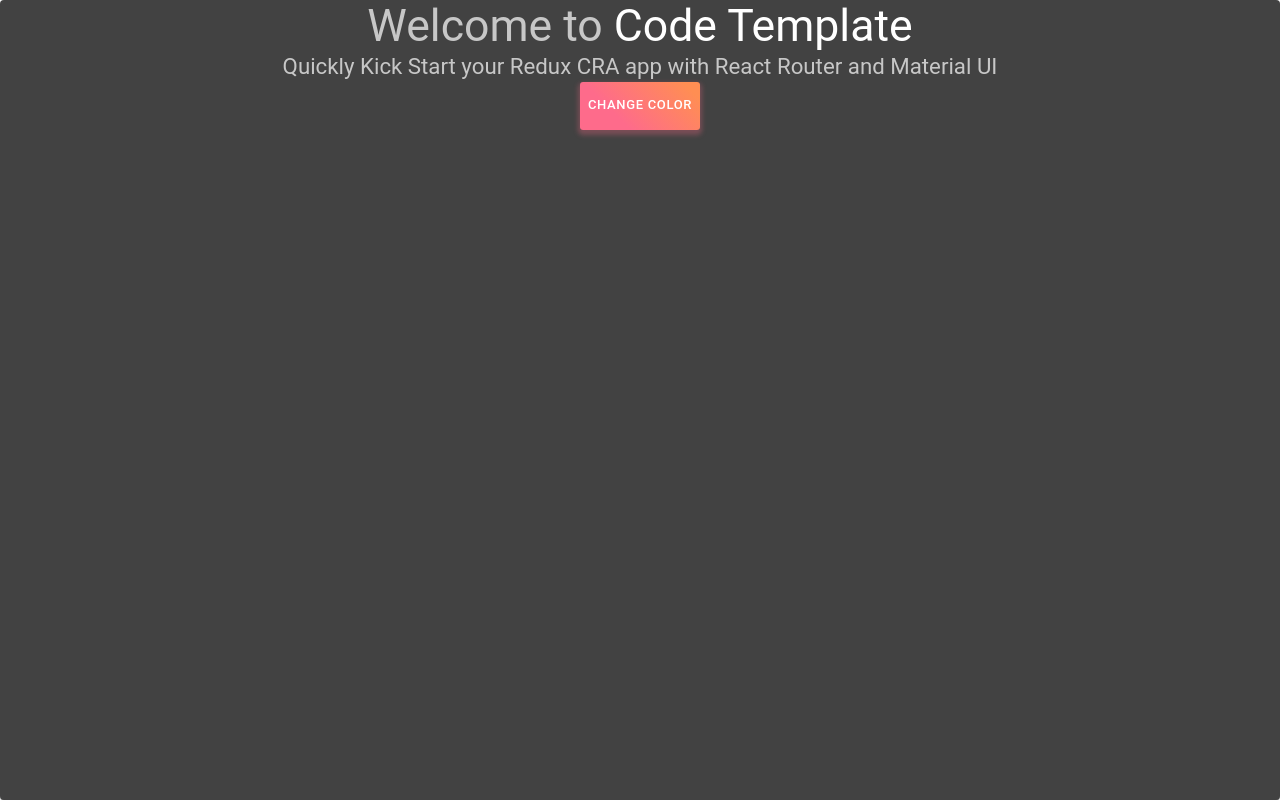
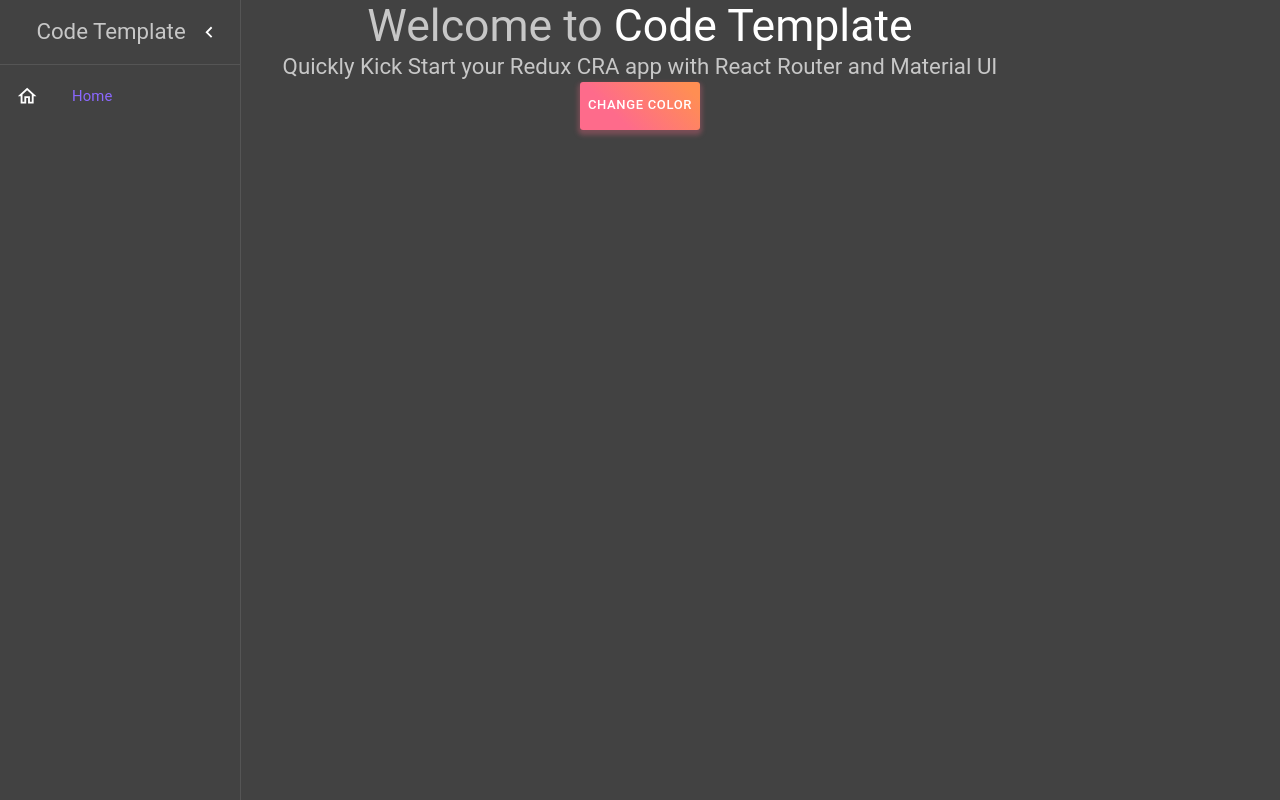
Before and after one commit to Shubham567/CRA-MUI-Redux, a React (Create React App) app: page / in a window 1280 px wide. Built offline with nearby package versions, Linux system fonts and the light colour scheme.

Commit message:
Added left sidebar for routes

```diff
--- a/src/App.js
+++ b/src/App.js
@@ -1,25 +1,145 @@
 // import './App.css';
-import { useEffect } from "react";
-import {BrowserRouter, Switch, Route} from "react-router-dom";
+import { useEffect, useState } from "react";
+import {BrowserRouter, Switch, Route, Link} from "react-router-dom";
 import routes from './routes';
 import {useSelector} from 'react-redux';
+import { Grid, Drawer, IconButton, Divider, List, ListItem, ListItemText, ListItemIcon, makeStyles, useTheme, Link as MUILink, Typography } from "@material-ui/core";
+import ChevronLeftIcon from '@material-ui/icons/ChevronLeft';
+import ChevronRightIcon from '@material-ui/icons/ChevronRight';
+import {APP_DETAILS} from "./defs/appDetails";
+import clsx from "clsx";
+
+const drawerWidth = 240;
+const useStyles = makeStyles((theme) => ({
+  root: {
+    display: 'flex',
+  },
+  appBar: {
+    transition: theme.transitions.create(['margin', 'width'], {
+      easing: theme.transitions.easing.sharp,
+      duration: theme.transitions.duration.leavingScreen,
+    }),
+  },
+  appBarShift: {
+    width: `calc(100% - ${drawerWidth}px)`,
+    marginLeft: drawerWidth,
+    transition: theme.transitions.create(['margin', 'width'], {
+      easing: theme.transitions.easing.easeOut,
+      duration: theme.transitions.duration.enteringScreen,
+    }),
+  },
+  menuButton: {
+    marginRight: theme.spacing(2),
+  },
+  hide: {
+    display: 'none',
+  },
+  drawer: {
+    width: drawerWidth,
+    flexShrink: 0,
+  },
+  drawerPaper: {
+    width: drawerWidth,
+  },
+  drawerHeader: {
+    display: 'flex',
+    alignItems: 'center',
+    padding: theme.spacing(0, 1),
+    // necessary for content to be below app bar
+    ...theme.mixins.toolbar,
+    justifyContent: 'flex-end',
+  },
+  content: {
+    flexGrow: 1,
+    transition: theme.transitions.create('margin', {
+      easing: theme.transitions.easing.sharp,
+      duration: theme.transitions.duration.leavingScreen,
+    }),
+    marginLeft: -drawerWidth,
+  },
+  contentShift: {
+    transition: theme.transitions.create('margin', {
+      easing: theme.transitions.easing.easeOut,
+      duration: theme.transitions.duration.enteringScreen,
+    }),
+    marginLeft: 0,
+  },
+}));
 
 function App() {
 
   const appDetails = useSelector(state => state.AppReducer);
+
+  const classes = useStyles();
+
+  const theme = useTheme();
+  const [openMenu, setOpenMenu] = useState(true);
+
+  const handleDrawerOpen = () => {
+    setOpenMenu(true);
+  }
+  const handleDrawerClose = () => {
+    setOpenMenu(false);
+  }
 
   useEffect(() => {
     document.title = appDetails.pageTitle;
     document.querySelector('meta[name="description"]')?.setAttribute("content",appDetails.description);
   }, [appDetails])
 
+  useEffect(() => {
+    window.drawerClose =  handleDrawerClose;
+    window.drawerOpen = handleDrawerOpen;
+    return () => {
+      window.drawerClose =  undefined;
+      window.drawerOpen = undefined;
+    }
+  }, [setOpenMenu]);
+
   return (
     <BrowserRouter>
-      <Switch>
-        {
-          routes.map(route => <Route path={route.pathname} {...route.props} key={route.pathname}>{route.component}</Route>)
-        }
-      </Switch>
+          <Drawer
+            className={classes.drawer}
+            variant="persistent"
+            anchor="left"
+            open={openMenu}
+            classes={{
+              paper: classes.drawerPaper,
+            }}
+          >
+            <div className={classes.drawerHeader}>
+              <Typography variant="h5">
+                {APP_DETAILS.name}
+              </Typography>
+              <IconButton onClick={handleDrawerClose}>
+                {theme.direction === 'ltr' ? <ChevronLeftIcon /> : <ChevronRightIcon />}
+              </IconButton>
+            </div>
+            <Divider />
+            <List>
+              {routes.map((route) => (
+                  <MUILink to={route.href} key={route.href}>
+                    <ListItem button>
+                      <ListItemIcon>{route.icon}</ListItemIcon>
+                      <ListItemText primary={route.name} />
+                    </ListItem>
+                  </MUILink>
+              ))}
+            </List>
+
+          </Drawer>
+
+        <main
+        className={clsx(classes.content, {
+          [classes.contentShift]: openMenu,
+        })}
+      >
+            <Switch>
+              {
+                routes.map(route => <Route path={route.pathname} {...route.props} key={route.pathname}>{route.component}</Route>)
+              }
+            </Switch>
+      </main>
     </BrowserRouter>
   );
 }
--- a/src/lib/layouts/Page.js
+++ b/src/lib/layouts/Page.js
@@ -5,6 +5,7 @@ import React from 'react'
 const useStyles = makeStyles(() => ({
     root: {
         minHeight: "100vh",
+        borderRadius: 0
     }
 }))
 
--- a/src/routes.js
+++ b/src/routes.js
@@ -1,7 +1,8 @@
+import { HomeOutlined } from "@material-ui/icons";
 import Home from "./pages/Home";
 
 const routes = [
-    {pathname: "/",component: <Home /> , props: {}}
+    {pathname: "/",component: <Home /> , props: {}, name: "Home", icon: <HomeOutlined />}
 ]
 
 export default routes;
```
